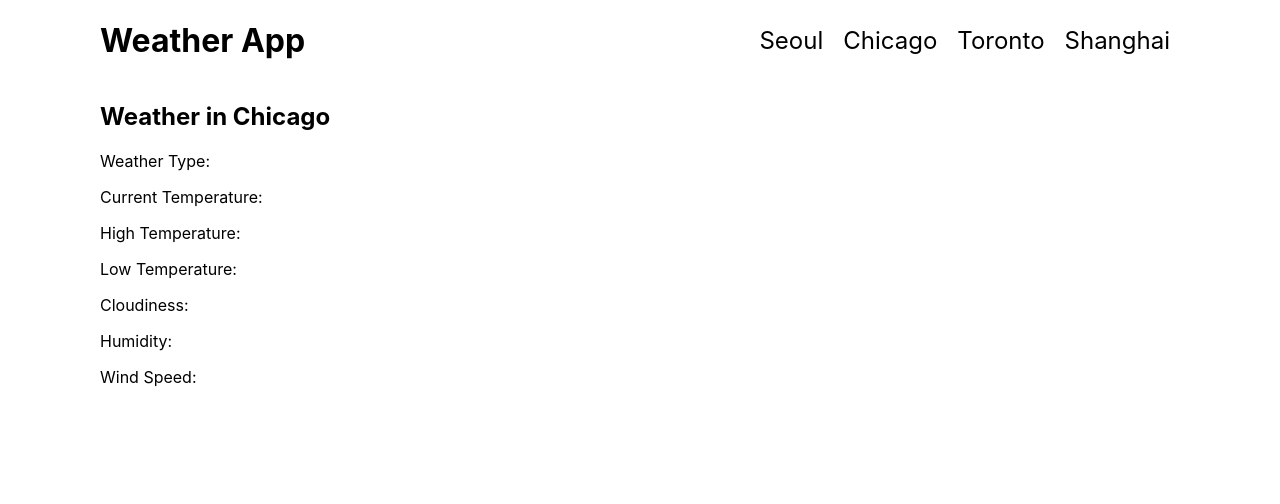
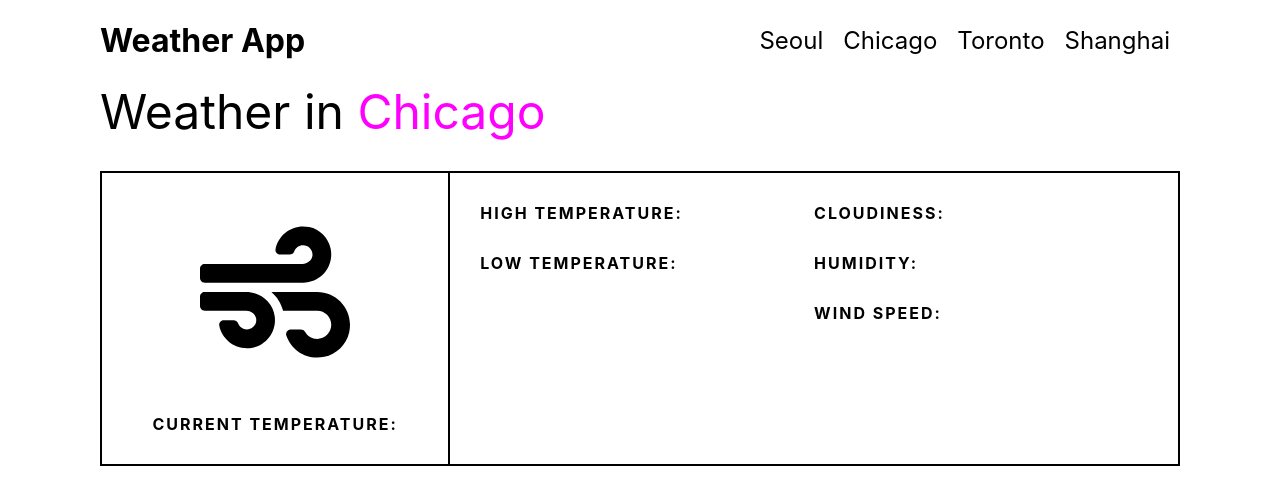
Before and after one commit to fahmed3/exercise-two-fall-2020, a React (Create React App) app: page / in a window 1280 px wide. Shown: the top 504 px of the page. Built offline with nearby package versions, Linux system fonts and the light colour scheme; no server answers.

Commit message:
weather logo

```diff
--- a/package.json
+++ b/package.json
@@ -3,6 +3,9 @@
   "version": "0.1.0",
   "private": true,
   "dependencies": {
+    "@fortawesome/fontawesome-svg-core": "^1.2.32",
+    "@fortawesome/free-solid-svg-icons": "^5.15.1",
+    "@fortawesome/react-fontawesome": "^0.1.11",
     "@testing-library/jest-dom": "^4.2.4",
     "@testing-library/react": "^9.5.0",
     "@testing-library/user-event": "^7.2.1",
--- a/src/App.css
+++ b/src/App.css
@@ -25,3 +25,67 @@
   max-width: 1080px;
   padding: 0 25px; /* gutter space */
 }
+
+.WeatherInfo {
+  display: flex;
+  justify-content: space-between;
+}
+
+.WeatherInfo_Basic {
+  border: 2px solid black;
+  flex-basis: 30%;
+  padding: 30px;
+  text-align: center;
+}
+
+.WeatherInfo_Image {
+  font-size: 150px;
+}
+
+.WeatherInfo_Type {
+  font-size: 60px;
+  margin: 0;
+  margin-bottom: 30px;
+}
+
+.WeatherInfo_Temp {
+  font-size: 84px;
+  margin: 0;
+}
+
+.Label {
+  font-size: 16px;
+  text-transform: uppercase;
+  font-size: 16px;
+  letter-spacing: 2px;
+  margin: 0;
+}
+
+.WeatherInfo_Extra {
+  border: 2px solid black;
+  border-left: none;
+  flex-basis: 70%;
+  padding: 30px;
+  display: flex;
+}
+
+.WeatherInfo_Extra_Column {
+  flex-basis: 50%;
+}
+
+.WeatherInfo_Temp_Small {
+  font-size: 48px;
+  margin: 0;
+  margin-bottom: 30px;
+}
+
+.Home h2 {
+  font-size: 48px;
+  font-weight: normal;
+  margin: 0;
+  margin-bottom: 30px;
+}
+
+.Home h2 span {
+  color: magenta;
+}
--- /dev/null
+++ b/src/components/WeatherImage.js
@@ -0,0 +1,29 @@
+import React from "react";
+import { FontAwesomeIcon } from "@fortawesome/react-fontawesome";
+
+import {
+  faCloud,
+  faCloudRain,
+  faSun,
+  faSmog,
+  faWind,
+} from "@fortawesome/free-solid-svg-icons";
+
+function WeatherImage({ weatherType }) {
+  switch (weatherType) {
+    case "clear sky":
+      return <FontAwesomeIcon icon={faSun} />;
+    case "light rain":
+      return <FontAwesomeIcon icon={faCloudRain} />;
+    case "overcast clouds":
+      return <FontAwesomeIcon icon={faSmog} />;
+    case "few clouds":
+    case "broken clouds":
+    case "scattered clouds":
+      return <FontAwesomeIcon icon={faCloud} />;
+    default:
+      return <FontAwesomeIcon icon={faWind} />;
+  }
+}
+
+export default WeatherImage;
--- a/src/containers/Home.js
+++ b/src/containers/Home.js
@@ -3,6 +3,7 @@ import axios from "axios";
 import { useHistory } from "react-router-dom";
 
 import Header from "../components/Header";
+import WeatherImage from "../components/WeatherImage";
 
 const weatherKey = `67498b5b8ab3f81914de08af4d299a7a`;
 
@@ -53,9 +54,9 @@ function Home() {
 
     if (weatherData) {
       cloudiness = `${weatherData.clouds.all}%`;
-      currentTemp = `${weatherData.main.temp} degrees`;
-      highTemp = `${weatherData.main.temp_max} degrees`;
-      lowTemp = `${weatherData.main.temp_min} degrees`;
+      currentTemp = `${weatherData.main.temp}`;
+      highTemp = `${weatherData.main.temp_max}`;
+      lowTemp = `${weatherData.main.temp_min}`;
       weatherType = `${weatherData.weather[0].description}`;
       windSpeed = `${weatherData.wind.speed} km/h`;
       humidity = `${weatherData.main.humidity}%`;
@@ -76,15 +77,34 @@ function Home() {
     <>
       <Header />
       <main className="Home">
-        <h2>Weather in {city} </h2>
+        <h2>
+          Weather in <span>{city}</span>{" "}
+        </h2>
         <div className="WeatherInfo">
-          <p>Weather Type: {weatherType} </p>
-          <p>Current Temperature: {currentTemp} </p>
-          <p>High Temperature: {highTemp} </p>
-          <p>Low Temperature: {lowTemp} </p>
-          <p>Cloudiness: {cloudiness}</p>
-          <p>Humidity: {humidity}</p>
-          <p>Wind Speed: {windSpeed}</p>
+          <div className="WeatherInfo_Basic">
+            <div className="WeatherInfo_Image">
+              <WeatherImage weatherType={weatherType} />
+            </div>
+            <p className="WeatherInfo_Type"> {weatherType} </p>
+            <h3 className="Label"> Current Temperature:</h3>
+            <p className="WeatherInfo_Temp"> {currentTemp} </p>
+          </div>
+          <div className="WeatherInfo_Extra">
+            <div className="WeatherInfo_Extra_Column">
+              <h3 className="Label">High Temperature: </h3>
+              <p className="WeatherInfo_Temp_Small"> {highTemp} </p>
+              <h3 className="Label"> Low Temperature: </h3>
+              <p className="WeatherInfo_Temp_Small"> {lowTemp} </p>
+            </div>
+            <div className="WeatherInfo_Extra_Column">
+              <h3 className="Label"> Cloudiness: </h3>
+              <p className="WeatherInfo_Temp_Small"> {cloudiness}</p>
+              <h3 className="Label"> Humidity:</h3>
+              <p className="WeatherInfo_Temp_Small">{humidity}</p>
+              <h3 className="Label"> Wind Speed:</h3>
+              <p className="WeatherInfo_Temp_Small"> {windSpeed}</p>
+            </div>
+          </div>
         </div>
       </main>
     </>
```
Also changed, not shown: 1 other file (tests, documents, lock files or other folders).
